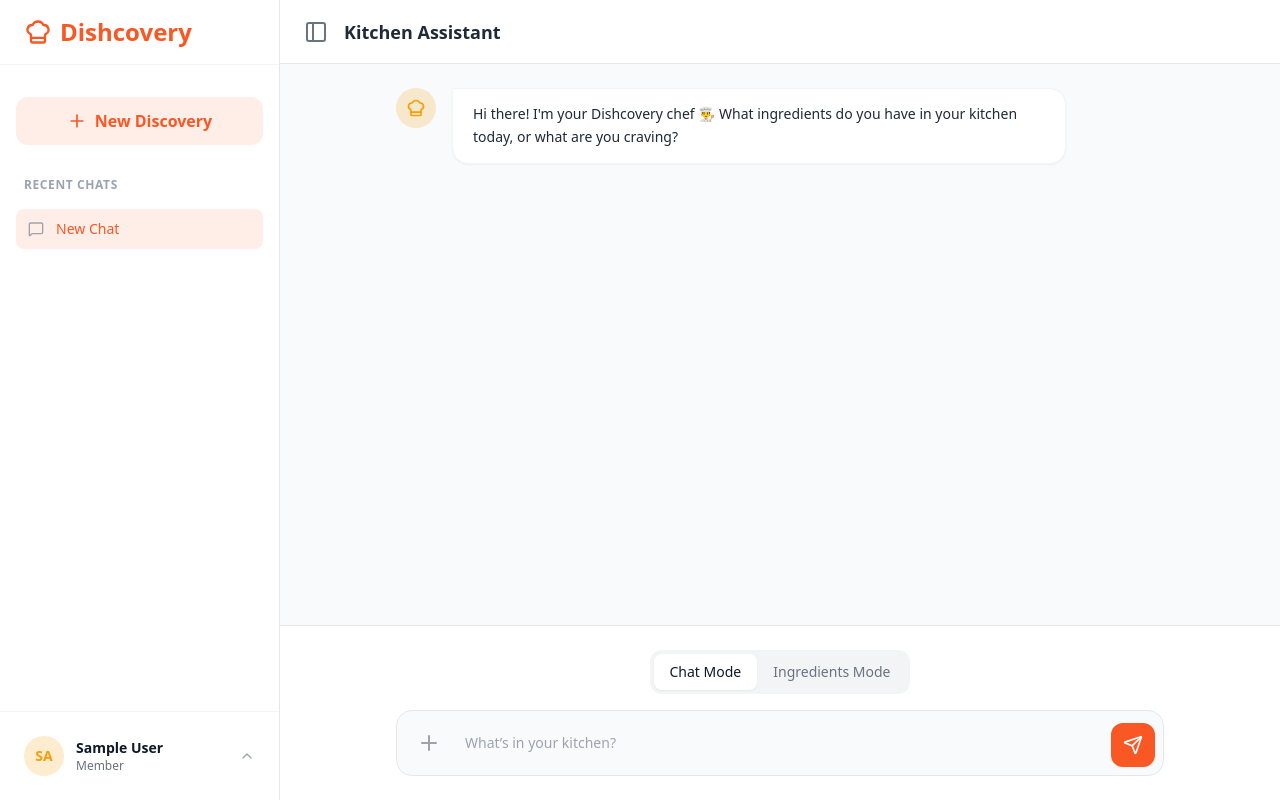
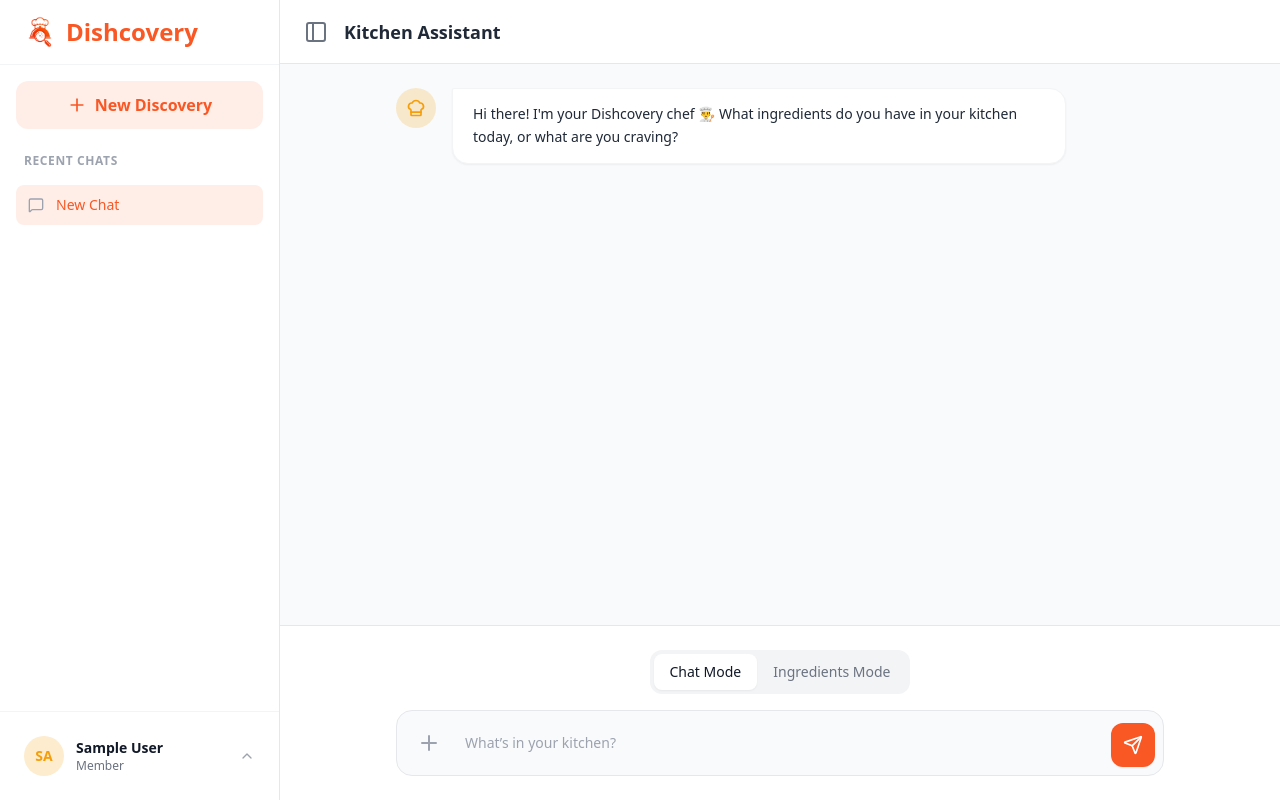
Before and after one commit to RLASH18/dishcovery, a Flask app: page /dashboard in a window 1280 px wide. Run offline with Flask 3, Linux system fonts and the light colour scheme; the visitor is signed in with stand-in values (Sample User, id 1); data comes from the database, SQL or seed files in the repository; data that the repository does not hold is empty; some libraries are stand-ins or nearby versions.

Commit message:
refactor(ui): encapsulate brand header in chat sidebar and update brand assets
- move brand header and logo markup into chat_sidebar component
- remove redundant brand block from dashboard template
- recolor and trim logo.png to match primary #F95724 brand theme
- update favicon.ico with the new logo icon
- refresh README.md header with inline logo and colored title
- update static mode preview screenshots

```diff
--- a/app/templates/components/chat_sidebar.html
+++ b/app/templates/components/chat_sidebar.html
@@ -1,5 +1,13 @@
+<!-- Brand -->
+<div class="px-6 py-4 border-b border-gray-100 flex items-center justify-between">
+    <a href="/" class="text-2xl font-bold text-primary flex items-center gap-2.5">
+        <img src="{{ url_for('static', filename='img/logo.png') }}" alt="Dishcovery Logo" class="w-8 h-8 object-contain">
+        <span>Dishcovery</span>
+    </a>
+</div>
+
 <!-- New Chat -->
-<div class="px-4 pt-2 pb-4">
+<div class="px-4 pt-4 pb-2">
     <button id="btn-new-chat"
         class="w-full bg-primary/10 text-primary hover:bg-primary hover:text-white font-semibold py-3 px-4 rounded-xl transition-colors flex items-center justify-center gap-2">
         <i data-lucide="plus" class="w-5 h-5"></i>
--- a/app/templates/pages/dashboard.html
+++ b/app/templates/pages/dashboard.html
@@ -7,14 +7,6 @@
         <aside id="sidebar"
             class="fixed inset-y-0 left-0 lg:relative bg-white border-r border-gray-200 flex flex-col z-40 flex-shrink-0 overflow-hidden transition-all duration-300 -translate-x-full lg:translate-x-0 w-[280px] lg:w-[280px]"
             style="width: 280px;">
-
-            <!-- Brand -->
-            <div class="px-6 py-4 border-b border-gray-100 flex items-center justify-between">
-                <a href="/" class="text-2xl font-bold text-primary flex items-center gap-2">
-                    <i data-lucide="chef-hat" class="text-primary w-7 h-7"></i>
-                    Dishcovery
-                </a>
-            </div>
 
             <!-- Chat Sidebar -->
             {% include "components/chat_sidebar.html" %}
```
Also changed, not shown: README.md, app/static/img/chat_mode.png, app/static/img/favicon.ico, app/static/img/ingredients_mode.png, app/static/img/logo.png.
